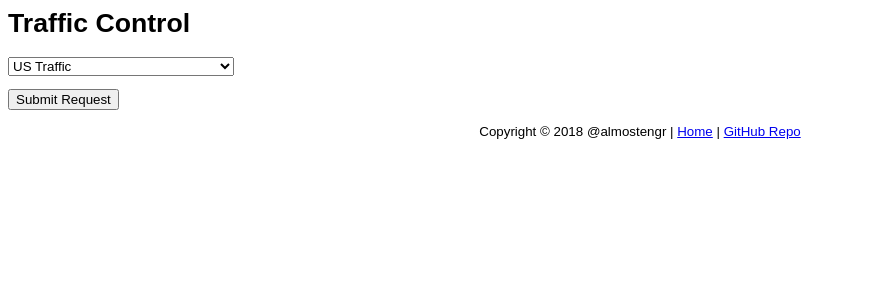
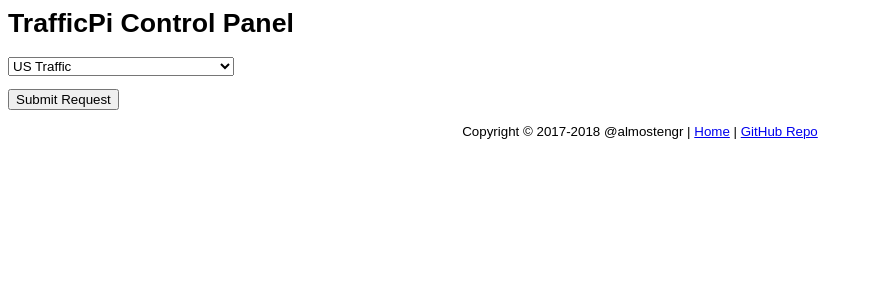
Before and after one commit to almostengr/trafficpi, a PHP site: page / in a window 1280 px wide. Shown: the top 300 px of the page, without its empty margins (0-873 px from the left). Run offline with PHP 8.4, Linux system fonts and the light colour scheme.

Commit message:
Updated copyright date. Updated page title

```diff
--- a/web/index.php
+++ b/web/index.php
@@ -1,6 +1,6 @@
 <html>
 <head>
-<title>Traffic Control</title>
+<title>TrafficPi Control Panel</title>
 <meta name="copyright" content="Kenny Robinson, @almostengr" />
 <meta name="author" content="Kenny Robinson, @almostengr" />
 <meta name="robots" content="noindex,nofollow" />
@@ -26,7 +26,7 @@ p#success {
 </head>
 <body>
 
-<h1>Traffic Control</h1>
+<h1>TrafficPi Control Panel</h1>
 
 <?php
 if ($_SERVER['REQUEST_METHOD'] == 'POST') {
@@ -62,7 +62,7 @@ if ($_SERVER['REQUEST_METHOD'] == 'POST') {
 </form>
 
 <p style="text-align: center;">
-Copyright &copy; 2018 @almostengr |
+Copyright &copy; 2017-<?php echo date("Y"); ?> @almostengr |
 <a href="index.php">Home</a> |
 <a href="https:////github.com/bitsecondal/raspitraffic-stem" target="_blank">GitHub Repo</a>
 </p>
```
